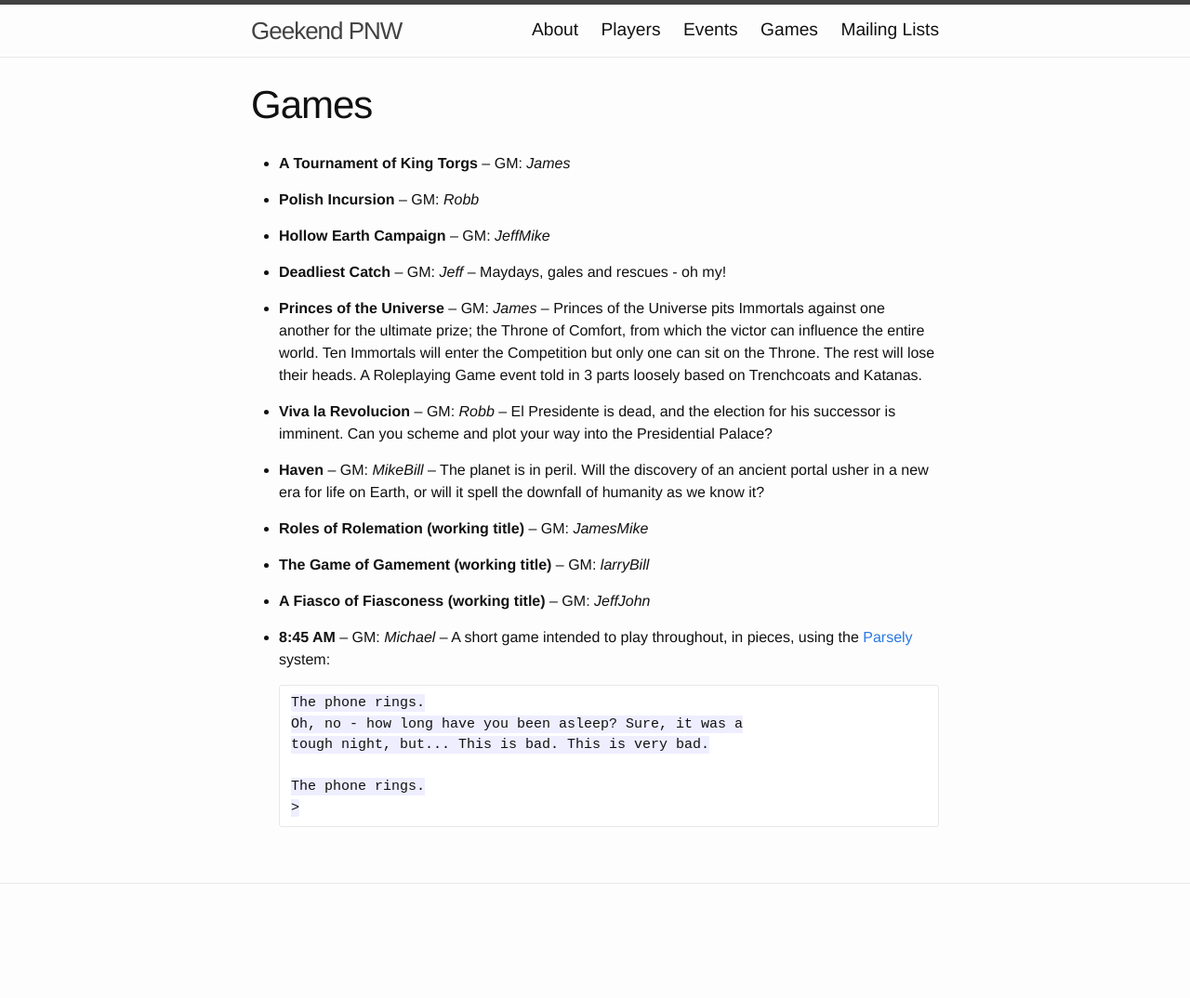
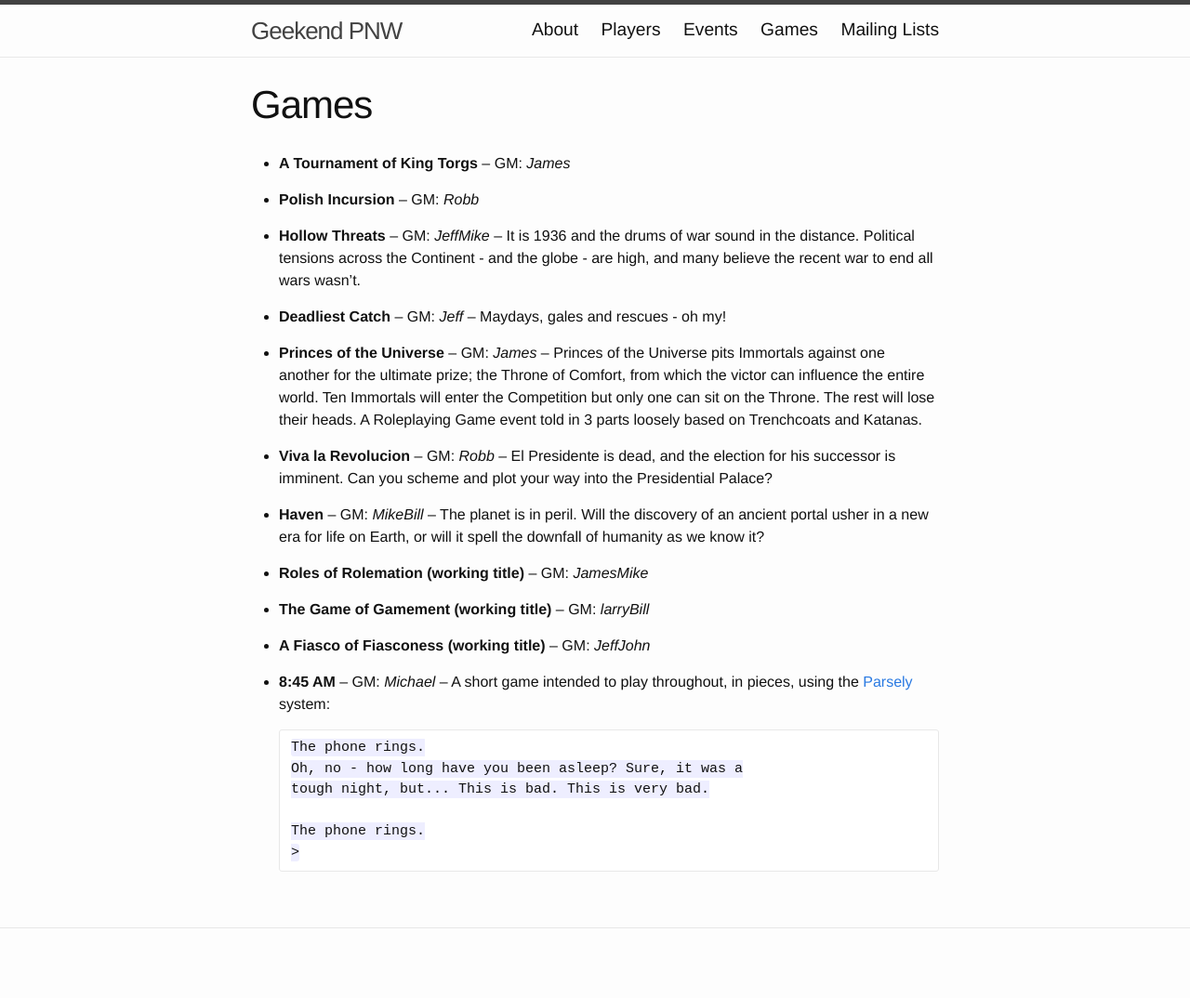
Before and after one commit to Geekend-PNW/geekend-pnw.github.com, a Jekyll site: the page built from games/index.md, in a window 1280 px wide. Shown: the whole page at 93% size. Built offline with Jekyll 4.4.1, drawn with Linux system fonts in a browser that asks for light colours; before the commit the page ends 1026 px from its top, so only the background shows below that.

Commit message:
adding in hollow threats

```diff
--- a/_data/games.yml
+++ b/_data/games.yml
@@ -13,8 +13,8 @@
   events: 2014-06
 
 -
-  name: "Hollow Earth Campaign"
-  abstract:
+  name: "Hollow Threats"
+  abstract: "It is 1936 and the drums of war sound in the distance. Political tensions across the Continent - and the globe - are high, and many believe the recent war to end all wars wasn’t."
   gm: [ "Jeff", "Mike" ]
   events: 2014-06
 
```
